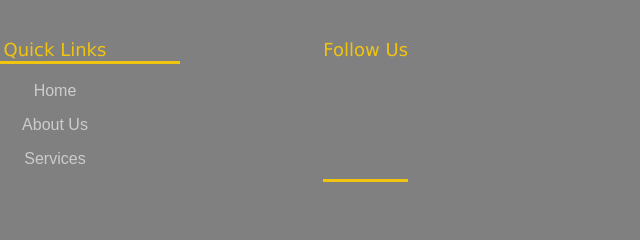
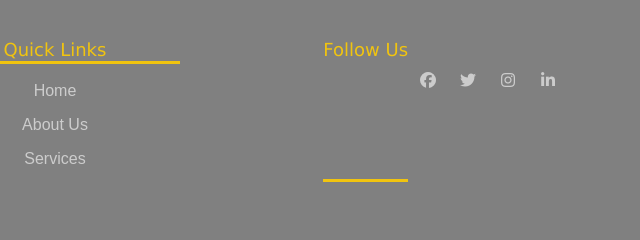
Before and after one commit to salman-abbasi1/Project, a plain HTML site: page index.html in a window 1280 px wide. Shown: the part 1607-1847 px from the top of the page, 585-1225 px from the left. Drawn offline with nearby package versions, Linux system fonts and the light colour scheme; a web font is replaced by a local one.

Commit message:
icons added

```diff
--- a/index.html
+++ b/index.html
@@ -12,6 +12,7 @@
     <meta charset="UTF-8">
     <meta name="viewport" content="width=device-width, initial-scale=1.0">
     <title>Document</title>
+    <link rel="stylesheet" href="https://cdnjs.cloudflare.com/ajax/libs/font-awesome/7.0.1/css/all.min.css">
     <link href="https://cdn.jsdelivr.net/npm/bootstrap@5.0.2/dist/css/bootstrap.min.css" rel="stylesheet" integrity="sha384-EVSTQN3/azprG1Anm3QDgpJLIm9Nao0Yz1ztcQTwFspd3yD65VohhpuuCOmLASjC" crossorigin="anonymous">
     <script src="https://cdn.jsdelivr.net/npm/@popperjs/core@2.9.2/dist/umd/popper.min.js" integrity="sha384-IQsoLXl5PILFhosVNubq5LC7Qb9DXgDA9i+tQ8Zj3iwWAwPtgFTxbJ8NT4GN1R8p" crossorigin="anonymous"></script>
 <script src="https://cdn.jsdelivr.net/npm/bootstrap@5.0.2/dist/js/bootstrap.min.js" integrity="sha384-cVKIPhGWiC2Al4u+LWgxfKTRIcfu0JTxR+EQDz/bgldoEyl4H0zUF0QKbrJ0EcQF" crossorigin="anonymous"></script>
@@ -254,7 +255,7 @@
     <ul class="social-icons">
     <li><a href="https://www.facebook.com/"><p class="fa-brands fa-facebook"></p></a></li>
     <li><a href="https://x.com/?lang=en"><p class="fa-brands fa-twitter"></p></a></li>
-    <li><a href="https://www.i  www                                                                                                   nstagram.com"><p class="fa-brands fa-instagram"></p></a></li>
+    <li><a href="https://www.instagram.com"><p class="fa-brands fa-instagram"></p></a></li>
     <li><a href="https://pk.linkedin.com/"><p class="fa-brands fa-linkedin-in"></p></a></li>
     </ul>
     </div>
```
